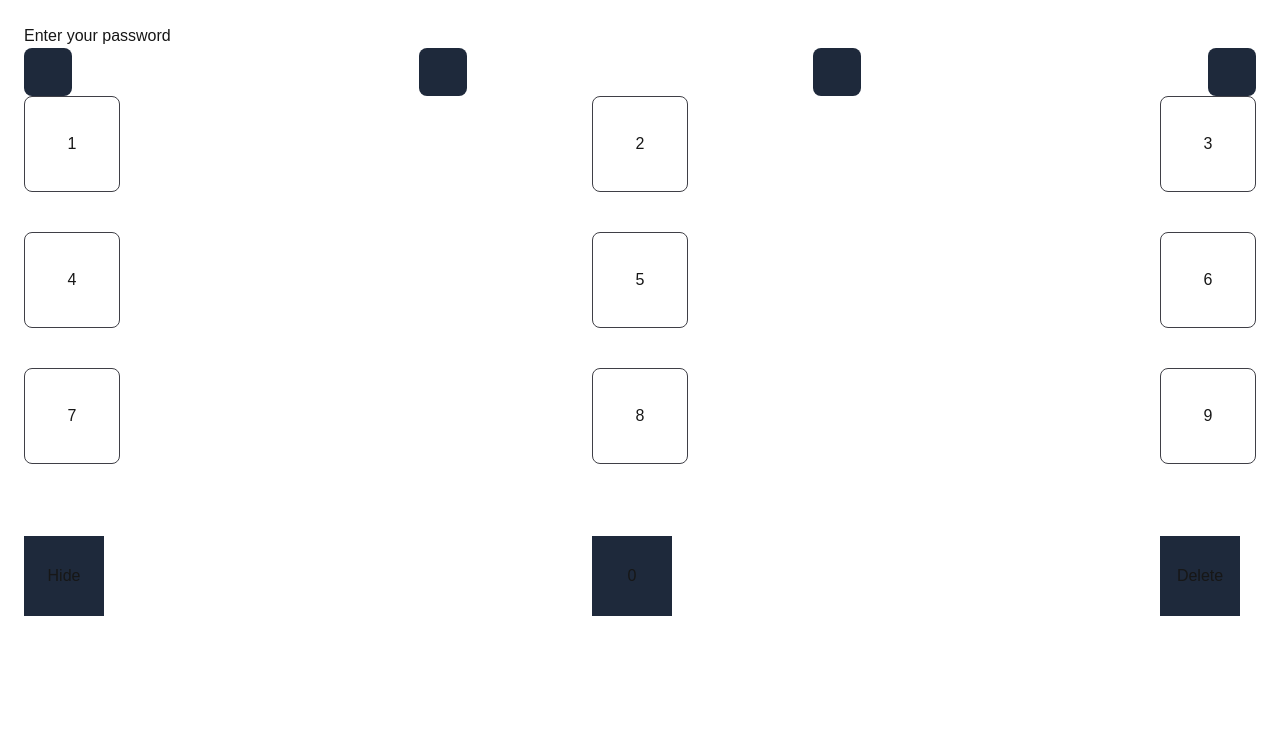
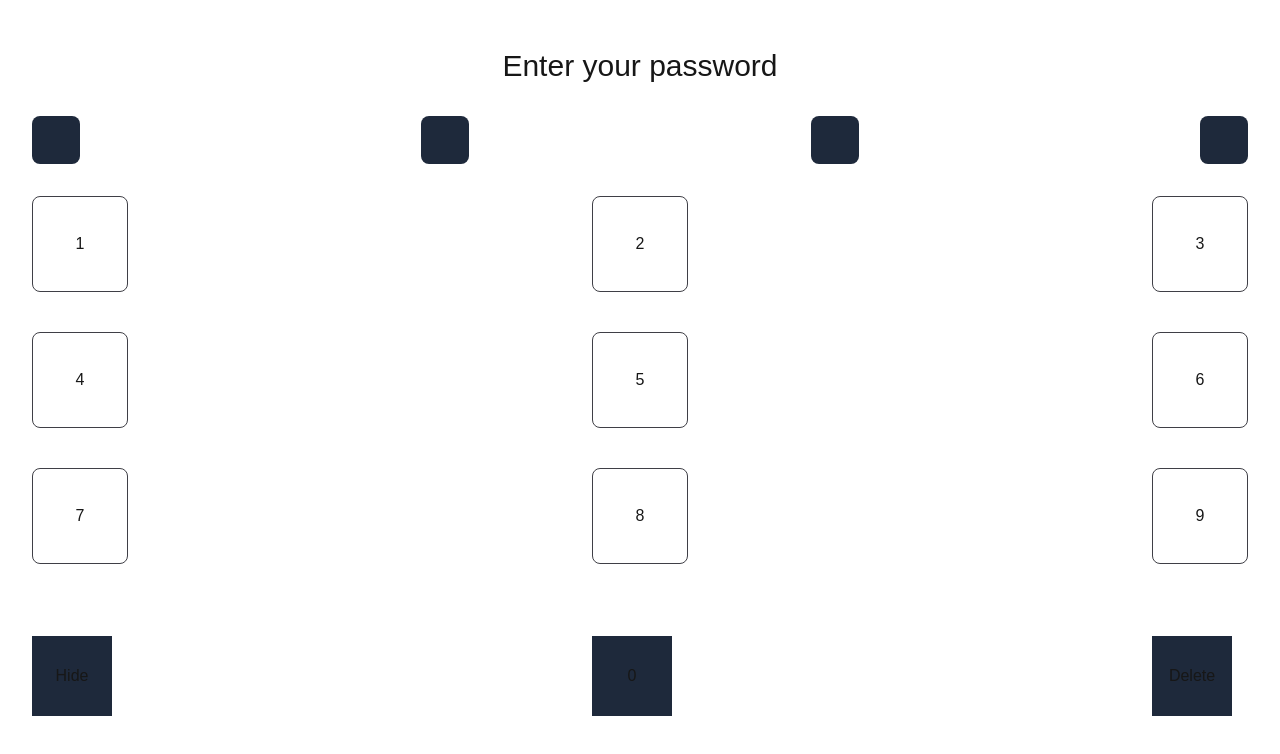
Before and after one commit to Paulelitee/tryouts, a Next.js app: page /haptic in a window 1280 px wide. Shown: the top 754 px of the page. Built offline with nearby package versions, Linux system fonts and the light colour scheme.

Commit message:
password

```diff
--- a/app/haptic/page.tsx
+++ b/app/haptic/page.tsx
@@ -25,8 +25,8 @@ export default function Haptic() {
     }
 
 
-   return <div className="p-6">
-            <h1>Enter your password</h1>
+   return <div className="px-8 py-12 flex flex-col gap-8">
+            <h1 className="text-3xl text-center">Enter your password</h1>
             <div className="flex justify-between">
                 {
                     [1, 2, 3, 4].map((number, id) =>
```
